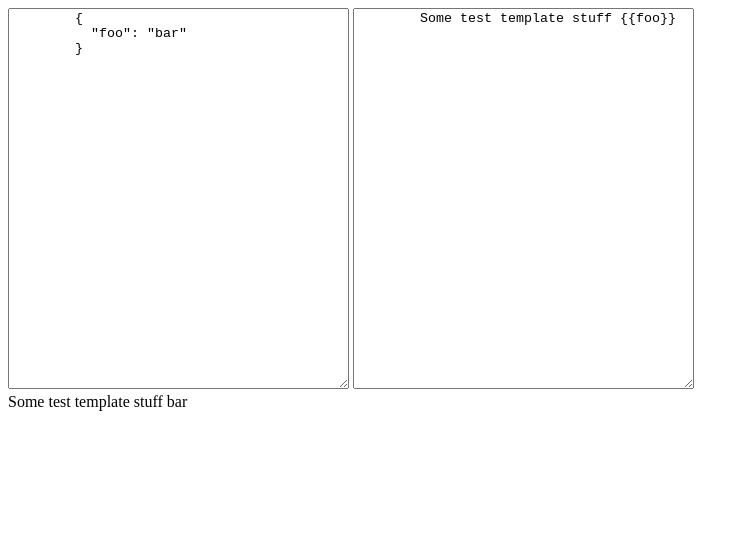
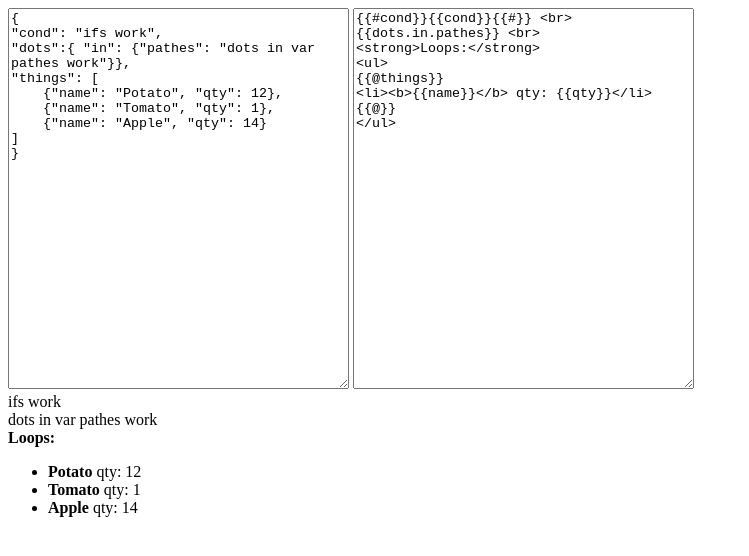
Before and after one commit to brzez/js-view-engine, a website with bundled scripts: page demo.html in a window 1280 px wide. Shown: the whole page, without its empty margins (0-749 px from the left). Built offline with nearby package versions, Linux system fonts and the light colour scheme.

Commit message:
some demo stuff; fixed bad regex (for dots in var path)

```diff
--- a/demo.html
+++ b/demo.html
@@ -5,12 +5,25 @@
 </head>
 <body>
     <textarea id="data" cols="40" rows="25">
-        {
-          "foo": "bar"
-        }
+{
+"cond": "ifs work",
+"dots":{ "in": {"pathes": "dots in var pathes work"}},
+"things": [
+    {"name": "Potato", "qty": 12},
+    {"name": "Tomato", "qty": 1},
+    {"name": "Apple", "qty": 14}
+]
+}
     </textarea>
     <textarea id="input" cols="40" rows="25">
-        Some test template stuff {{foo}}
+{{#cond}}{{cond}}{{#}} <br>
+{{dots.in.pathes}} <br>
+<strong>Loops:</strong>
+<ul>
+{{@things}}
+<li><b>{{name}}</b> qty: {{qty}}</li>
+{{@}}
+</ul>
     </textarea>
     <div id="output"></div>
 
--- a/src/render.js
+++ b/src/render.js
@@ -2,12 +2,14 @@ import Tokenizer from './tokenizer';
 
 import VariableToken from './token/variable';
 import ConditionalToken from './token/conditional';
+import LoopToken from './token/loop';
 import TextToken from './token/text';
 
 var render = function(input, data) {
     var tokenizer = new Tokenizer([
         VariableToken,
         ConditionalToken,
+        LoopToken,
         TextToken
     ]);
     var template  = tokenizer.run(input, data);
--- a/src/token/conditional.js
+++ b/src/token/conditional.js
@@ -7,7 +7,7 @@ import renderable from '../renderable';
 
 var ConditionalToken = {
     start: function() {
-        return /{{#\s*(\w+)\s*}}/g;
+        return /{{#\s*([\w\.]+)\s*}}/g;
     },
     end: function() {
         return /{{#}}/g;
--- a/src/token/loop.js
+++ b/src/token/loop.js
@@ -7,7 +7,7 @@ import renderable from '../renderable';
 
 var ConditionalToken = {
     start: function() {
-        return /{{@\s*(\w+)\s*}}/g;
+        return /{{@\s*([\w\.]+)\s*}}/g;
     },
     end: function() {
         return /{{@}}/g;
--- a/src/token/variable.js
+++ b/src/token/variable.js
@@ -2,7 +2,7 @@ import renderable from '../renderable';
 
 
 var VariableToken = {
-    regex: /^{{\s*(\w+)\s*}}/,
+    regex: /^{{\s*([\w\.]+)\s*}}/,
     match: function(template) {
         var match = template.input.match(this.regex);
         if(match === null) return false;
```
Also changed, not shown: test/token/variable.js (+7 -0 lines).
